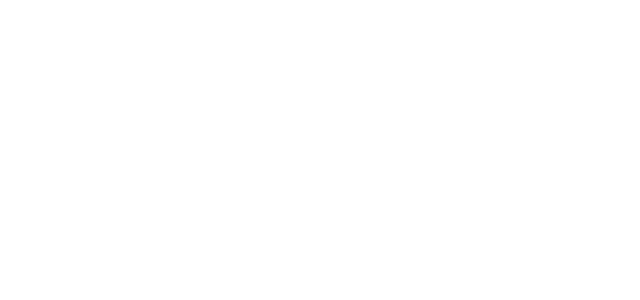
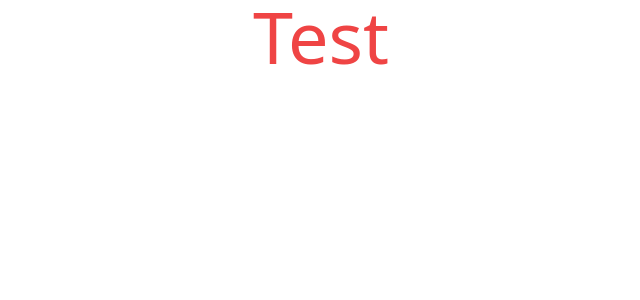
Before and after one commit to CourageToGroww/stranger-things, a React (Vite) app: page / in a window 1280 px wide. Shown: the top 300 px of the page, without its empty margins (319-959 px from the left). Built offline with nearby package versions, Linux system fonts and the light colour scheme.

Commit message:
setting up project files

```diff
--- a/src/App.jsx
+++ b/src/App.jsx
@@ -1,7 +1,11 @@
 import "./global.css";
 
 function App() {
-  return <></>;
+  return (
+    <>
+      <h1 className="text-center text-red-500 text-7xl "> Test</h1>
+    </>
+  );
 }
 
 export default App;
--- a/tailwind.config.js
+++ b/tailwind.config.js
@@ -1,6 +1,6 @@
 module.exports = {
   mode: "jit",
-  purge: ["./index.html", "./src/**/*.{vue,js,ts,jsx,tsx}"],
+  content: ["./index.html", "./src/**/*.{vue,js,ts,jsx,tsx}"],
   theme: {
     extend: {},
   },
```
Also changed, not shown: src/components/Test.tsx (deleted, +0 -11 lines), src/components/Auth/Login.jsx (added), src/components/Auth/Register.jsx (added), src/components/Post/Post.jsx (added), src/components/Post/Posts.jsx (added), src/components/Profile/Message.jsx (added), src/components/Profile/Navbar.jsx (added), src/components/Profile/Profile.jsx (added), src/services/api.js (added), src/utils/helpers.js (added).
